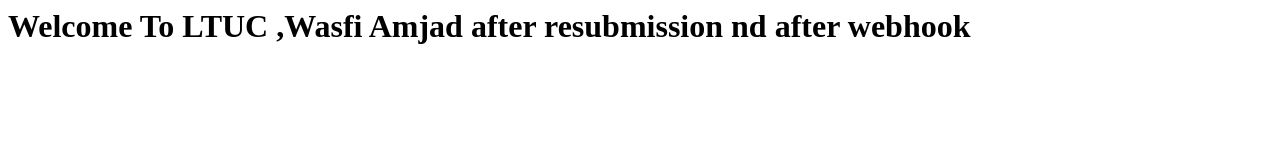
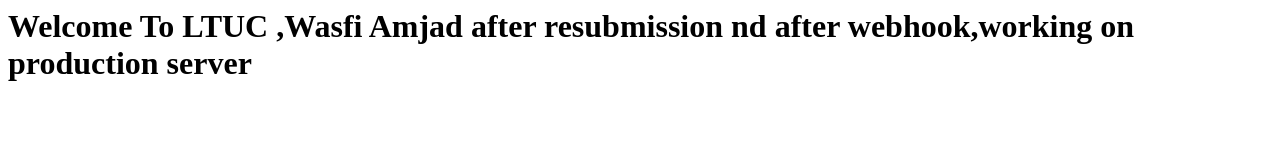
Before and after one commit to IIICICEROIII/website, a plain HTML site: page index.html in a window 1280 px wide. Drawn offline with Linux system fonts and the light colour scheme.

Commit message:
production

```diff
--- a/index.html
+++ b/index.html
@@ -1,6 +1,6 @@
 <html>
 <title>DevOps Course</title>
 <body>
-<h1>Welcome To LTUC ,Wasfi Amjad after resubmission nd after webhook</h1>
+<h1>Welcome To LTUC ,Wasfi Amjad after resubmission nd after webhook,working on production server</h1>
 </body>
 </hTML>
```
